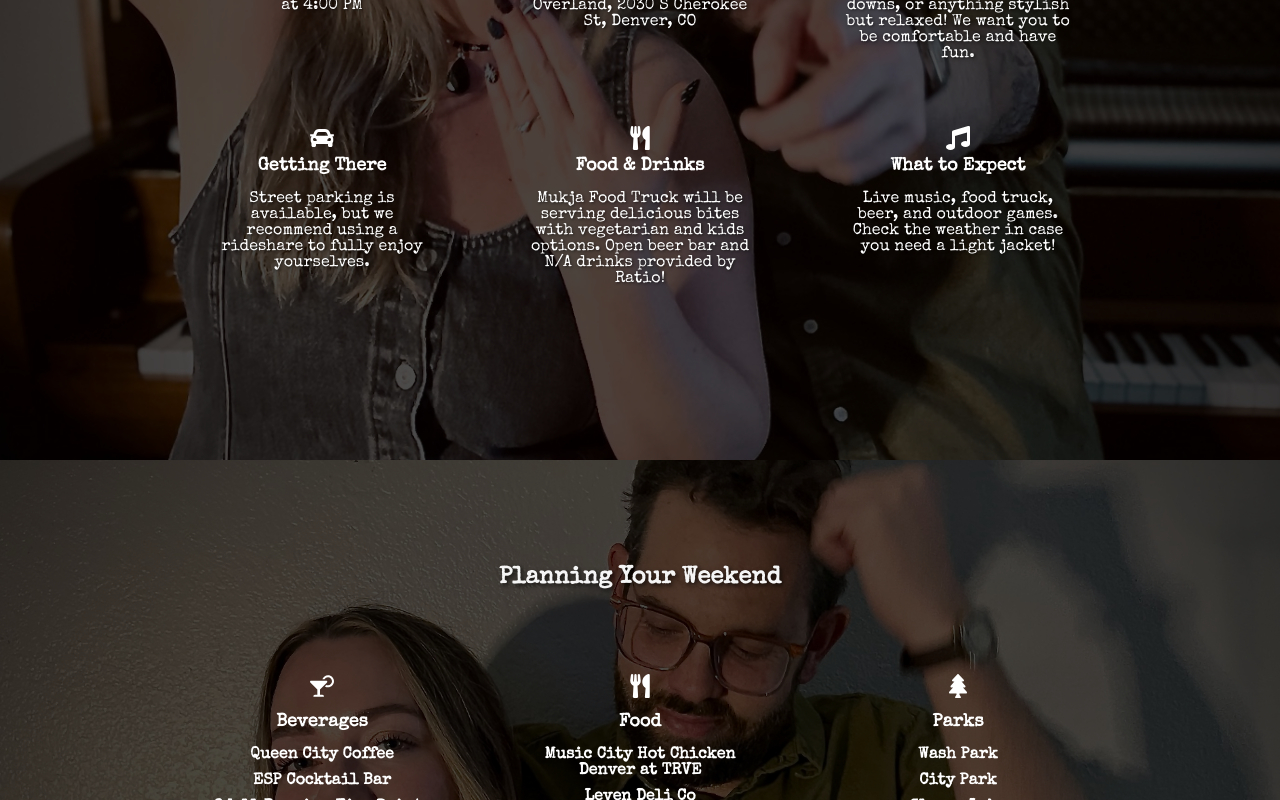
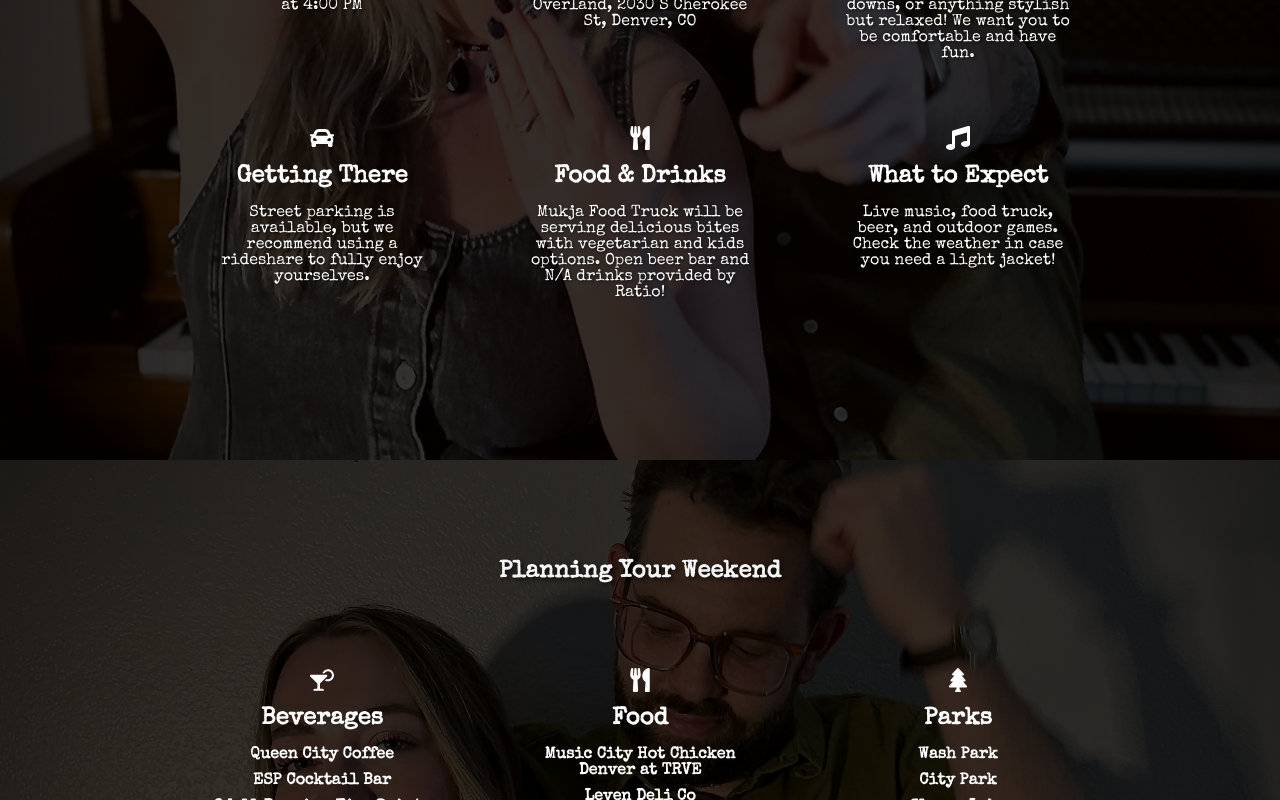
Before and after one commit to davidleach724/alex-and-dave, a React (Create React App) app: page / in a window 1280 px wide. Shown: the part 1140-1940 px from the top of the page. Built offline with nearby package versions, Linux system fonts and the light colour scheme.

Commit message:
refactor planning section

```diff
--- a/src/App.css
+++ b/src/App.css
@@ -122,7 +122,7 @@ body {
   left: 0;
   width: 100%;
   height: 100%;
-  background: rgba(0, 0, 0, 0.7);
+  background: rgba(0, 0, 0, 0.8);
 }
 
 .parallax-section > * {
@@ -293,7 +293,7 @@ button:hover {
   display: flex;
   align-items: center;
   gap: 0.75rem;
-  font-size: 2rem;
+  font-size: 3rem;
   font-weight: bold;
   margin-bottom: 0.5rem;
   margin-top: 1rem;
@@ -304,6 +304,7 @@ button:hover {
 .event-details-icon {
   color: #ffffff;
   font-size: 1.5rem;
+  margin-bottom: 0.5rem;
 }
 
 .event-details-summary {
@@ -343,7 +344,7 @@ button:hover {
 }
 
 .event-details-card-title {
-  font-size: 1.125rem;
+  font-size: 1.5rem;
   font-weight: 600;
   margin-bottom: 1rem;
   color: #ffffff;
@@ -388,7 +389,7 @@ button:hover {
   flex-direction: column;
   align-items: center;
   gap: 0.75rem;
-  font-size: 2rem;
+  font-size: 3rem;
   font-weight: bold;
   margin-bottom: 0.5rem;
   margin-top: 1rem;
@@ -456,7 +457,7 @@ button:hover {
 }
 
 .weekend-details-card-title {
-  font-size: 1.125rem;
+  font-size: 1.5rem;
   font-weight: 600;
   margin-bottom: 1rem;
   color: #ffffff;
@@ -526,3 +527,7 @@ button:hover {
 .spaced-list ul {
   margin-bottom: 10px;
 }
+
+.spaced-list-neighborhoods ul {
+  margin-bottom: 15px;
+}
--- a/src/components/PlanningYourWeekend.js
+++ b/src/components/PlanningYourWeekend.js
@@ -233,7 +233,7 @@ export default function PlanningYourWeekend() {
             <div className="weekend-details-icon" style={{ marginBottom: 0 }}>
               <FaHotel size={24} />
             </div>
-            <h3 className="weekend-details-card-title" style={{marginTop: 0}}>Hotels & Lodging</h3>
+            <h3 className="weekend-details-card-title">Hotels & Lodging</h3>
           </div>
           <p>
             We don’t have a reserved room block, but we recommend checking out
@@ -241,7 +241,8 @@ export default function PlanningYourWeekend() {
             let us know! Some of the best areas to stay with plenty to do nearby
             are:
           </p>
-          <ul className="spaced-list">
+          <div style={{marginBottom: '2rem'}}></div>
+          <ul className="spaced-list-neighborhoods">
             <ul>
               Baker / South Broadway – A lively strip full of vintage shops,
               dive bars, and great restaurants.
```
